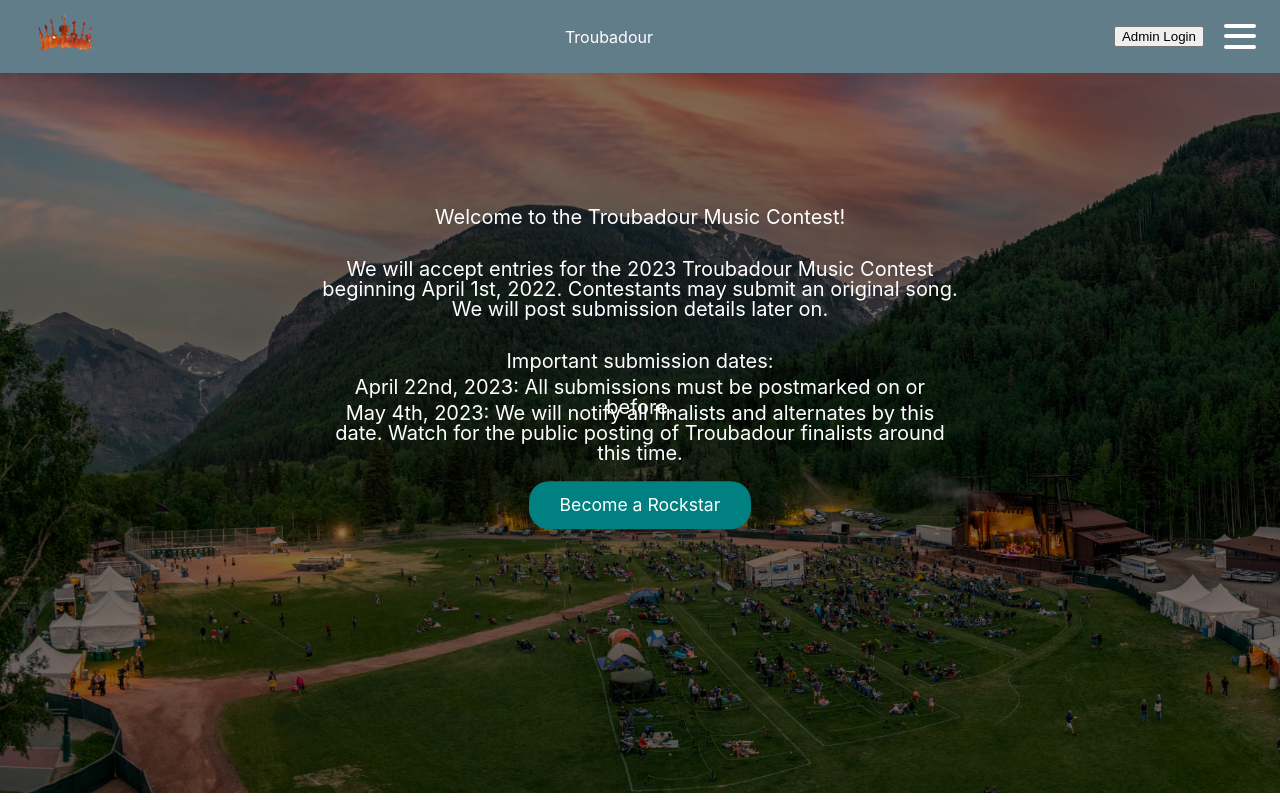
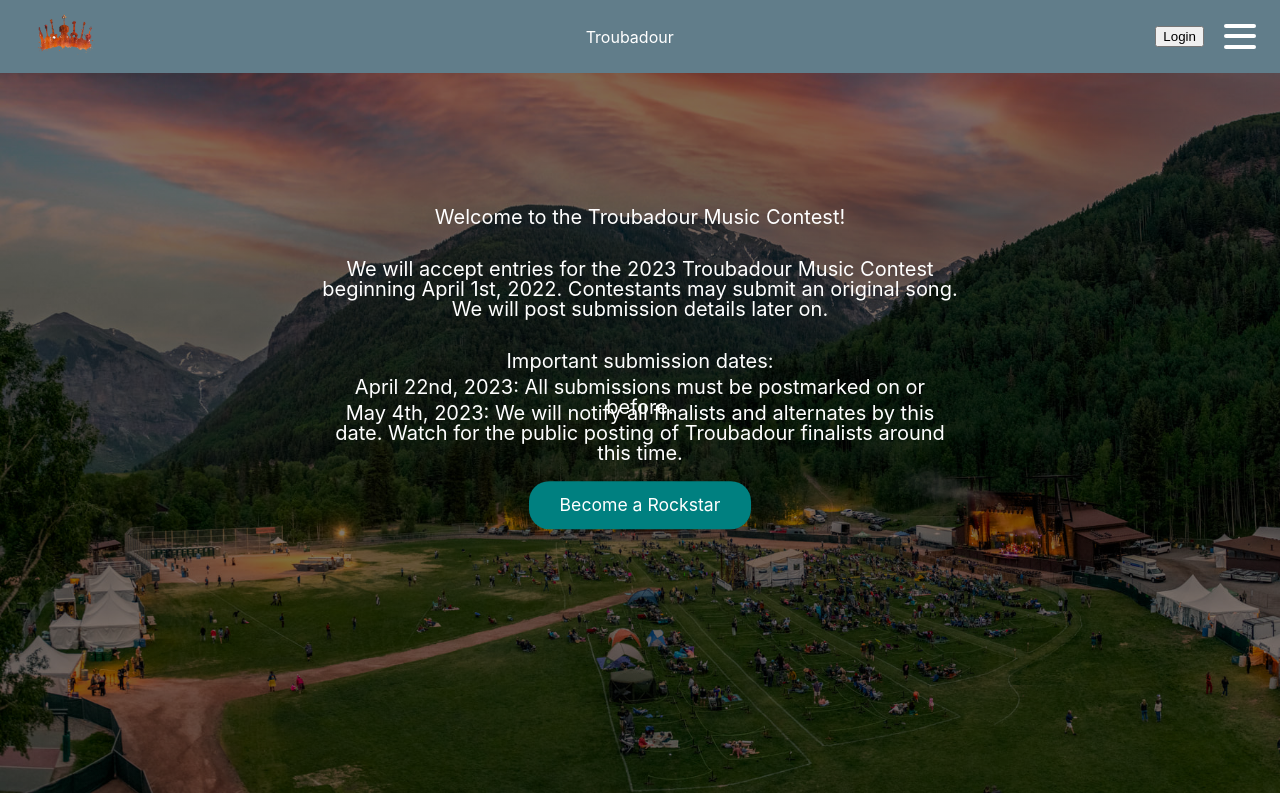
Before and after one commit to Troubadour-Project/troubadour-fe, a React (Create React App) app: page / in a window 1280 px wide. Built offline with nearby package versions, Linux system fonts and the light colour scheme; no server answers.

Commit message:
Add login functionality to button

```diff
--- a/src/components/NavBar/NavBar.js
+++ b/src/components/NavBar/NavBar.js
@@ -1,16 +1,31 @@
 import React, { useState } from 'react'
 import classNames from 'classnames'
+import { useQuery } from '@apollo/client'
 import logo from '../../assets/Logo-Capstone.png'
 import { Link } from 'react-router-dom'
 import HamburgerMenu from '../HamburgerMenu/HamburgerMenu'
+import { GET_ADMIN } from '../../queries';
 import './NavBar.scss'
 
-const NavBar = ({ setUser }) => {
+const NavBar = ({ setUser, user }) => {
   const [mobileNavOpen, setMobileNavOpen] = useState(false)
+  const { loading, error, data, refetch } = useQuery(GET_ADMIN); // right now query is grabbing admin 1, will need to make this dynamic
+
+  const handleLogin = () => {
+    refetch();
+    if (!user && data) {
+      setUser(data.getAdmin);
+    } else if (user) {
+      setUser(null);
+    }
+  // need to error handling for error/loading
+  }
 
   const active = classNames('mobile-menu', {
     open: mobileNavOpen,
   });
+
+  const buttonText = !user ? "Login" : "Logout"
 
   return (
     <>
@@ -23,7 +38,7 @@ const NavBar = ({ setUser }) => {
         </div>
         <h1>Troubadour</h1>
         <div className="button-menu-container">
-          <button className="login-button">Admin Login</button>
+          <button className="login-button" onClick={() => handleLogin()}>{ buttonText }</button>
           <div className="navigation-links">
             <button
               aria-label="Toggle Mobile Menu Button"
```
